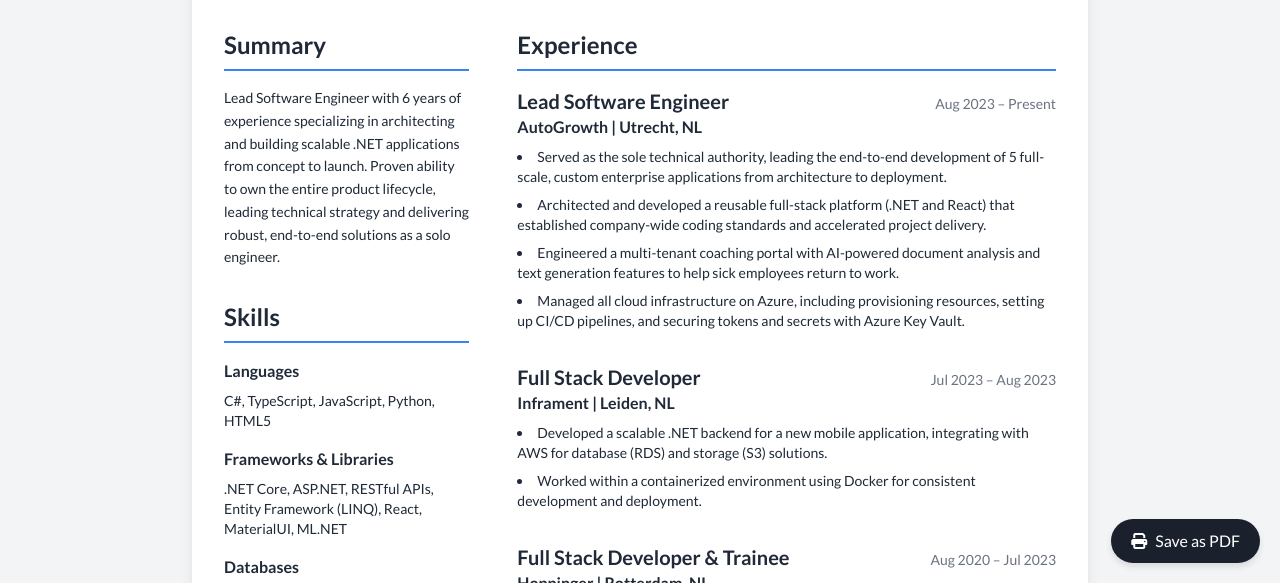
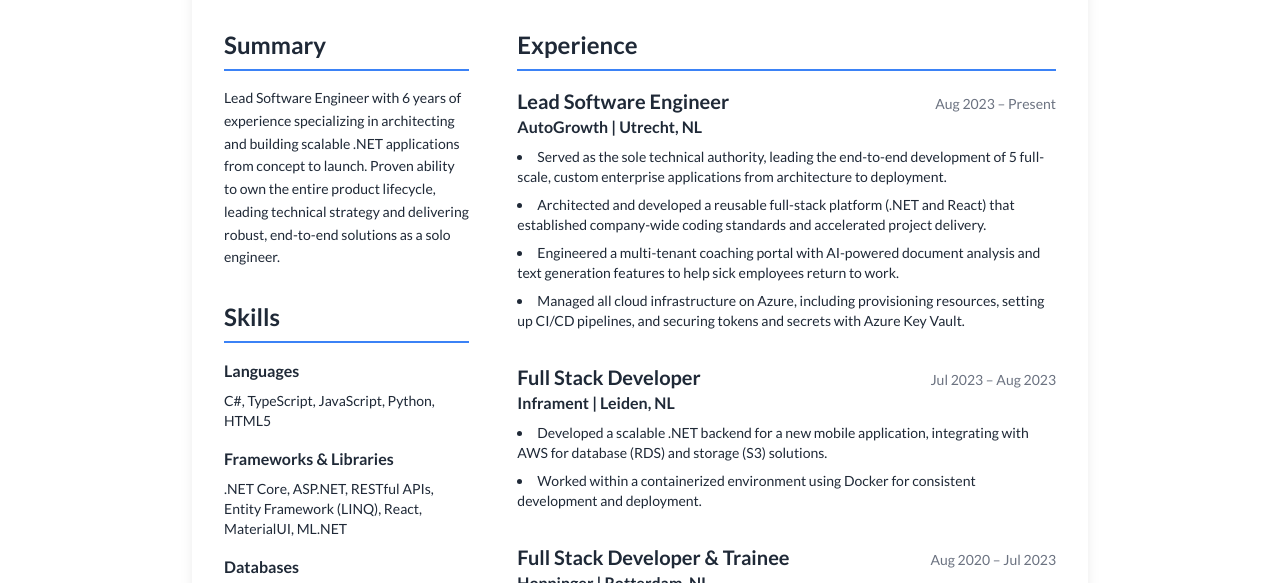
Before and after one commit to adziusmaster/my-observation-cards, a plain HTML site: page index.html in a window 1280 px wide. Shown: the part 217-800 px from the top of the page. Drawn offline with nearby package versions, Linux system fonts and the light colour scheme.

Commit message:
Update index.html

```diff
--- a/index.html
+++ b/index.html
@@ -37,7 +37,7 @@
         }
     </style>
 </head>
-<body class="bg-gray-100 text-gray-800">
+<body class="text-gray-800">
 
     <div class="max-w-4xl mx-auto p-8 bg-white shadow-lg my-8 print:my-0 print:shadow-none">
         <!-- Header Section -->
@@ -186,9 +186,6 @@
         </div>
     </div>
 
-    <button onclick="window.print()" class="print-button">
-        <i class="fas fa-print mr-2"></i>Save as PDF
-    </button>
 
 </body>
 </html>
```
